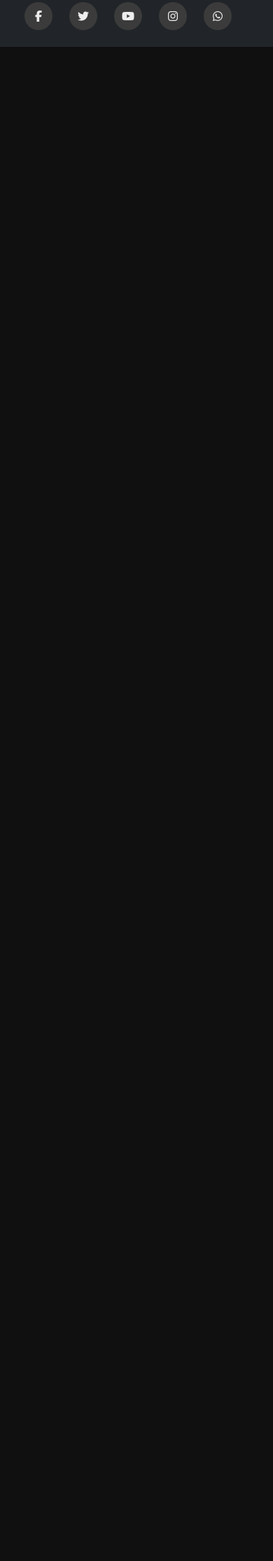
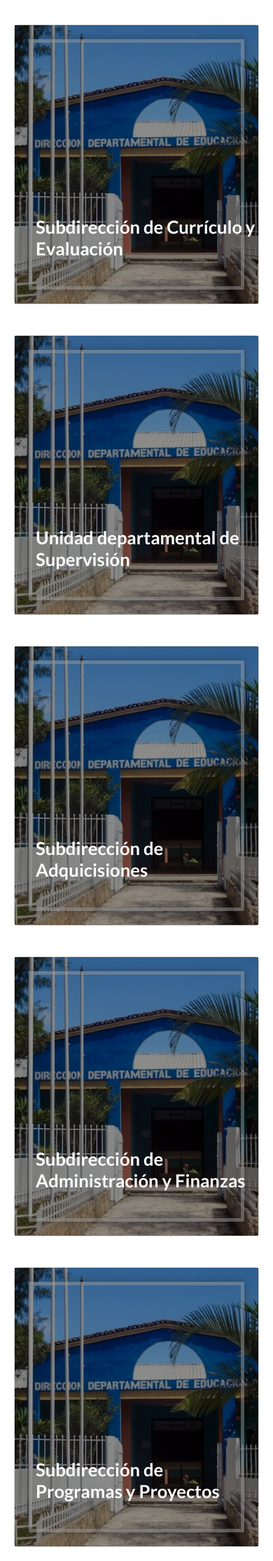
Before and after one commit to OPCODE7/departamentalcopan, a PHP site: page /departamentalcopan/operations in a window 390 px wide. Shown: the part 1924-4155 px from the top of the page at 70% size. Before the commit the page ends 1991 px from the top, so only its background shows below. Run offline with PHP 8.4, Linux system fonts and the light colour scheme.

Commit message:
Init layout uti view

```diff
--- a/app/views/layout.view.php
+++ b/app/views/layout.view.php
@@ -171,7 +171,7 @@ $titleFormat = strtoupper($replaceSlashUrl);
 
             </section>
         </main>
-        <span class="fa-solid fa-arrow-up text-white text-decoration-none rounded-circle bg-blue d-flex align-items-center justify-content-center position-fixed cursor-pointer z-3 visually-hidden" style="width: 3em;height: 3em;bottom: 10vh;right: 3vh;" id="go-top"></span>
+        <span class="fa-solid fa-arrow-up text-white text-decoration-none rounded-circle bg-blue d-flex align-items-center justify-content-center position-fixed cursor-pointer z-3 visually-hidden shadow-lg" style="width: 3em;height: 3em;bottom: 10vh;right: 3vh;" id="go-top"></span>
 
         <footer class="footer-bg w-100 text-secondary mt-4">
             <div class="row bg-very-dark px-md-5 w-100 mx-0 py-5">
--- /dev/null
+++ b/app/views/operations.view.php
@@ -0,0 +1,142 @@
+<div class="row my-4 px-3 px-md-4 px-lg-5">
+    <h2 class="fw-bold text-center col-12">Operaciones Administrativas de la Dirección Departamental de Educación Copán</h2>
+
+    <h5 class="fw-semibold col-12 text-start my-5">Operaciones Direcciones Municipales</h5>
+
+
+    <section class="cards-utilities w-100 px-3 px-md-4 px-lg-5">
+        <div class="row">
+            <div class="col-xs-12 col-sm-6 col-lg-3 mt-4 mt-md-0">
+                <div class="card">
+                    <div class="cover item-a">
+                        <h1> Nubes <br>Municipales</h1>
+                        <div class="card-back">
+                            <span>Comunicación efectiva y pertinente de la Dirección Departamental con los Directores Municipales y Directores de Centros Educativos.</span>
+                            <a href="#" class="ov-btn-slide-left text-decoration-none">Ver</a>
+                        </div>
+                    </div>
+                </div>
+            </div>
+            <div class="col-xs-12 col-sm-6 col-lg-3 mt-4 mt-md-0">
+                <div class="card">
+                    <div class="cover item-b">
+                        <h1> Direcciones <br>Muncipales</h1>
+                        <div class="card-back">
+                            <span>Espacio destinado a las Direcciones Municipales.</span>
+                            <a href="#" class="ov-btn-slide-left text-decoration-none">Ver</a>
+                        </div>
+                    </div>
+                </div>
+            </div>
+        </div>
+    </section>
+
+    <h5 class="fw-semibold col-12 text-start my-5">Operaciones de las unidades y subdirecciones</h5>
+
+
+    <section class="cards-utilities w-100 px-3 px-md-4 px-lg-5">
+        <div class="row">
+            <div class="col-xs-12 col-sm-6 col-lg-3 mt-4 mt-md-0">
+                <div class="card">
+                    <div class="cover item-a">
+                        <h1> Unidad departamental de tecnología informática<br></h1>
+                        <div class="card-back">
+                            <a href="#" class="ov-btn-slide-left text-decoration-none">Ver</a>
+                        </div>
+                    </div>
+                </div>
+            </div>
+            <div class="col-xs-12 col-sm-6 col-lg-3 mt-4 mt-md-0">
+                <div class="card">
+                    <div class="cover item-b">
+                        <h1> Subdirección de Currículo y <br>Evaluación</h1>
+                        <div class="card-back">
+                            <a href="#" class="ov-btn-slide-left text-decoration-none">Ver</a>
+                        </div>
+                    </div>
+                </div>
+            </div>
+            <div class="col-xs-12 col-sm-6 col-lg-3 mt-4 mt-md-0">
+                <div class="card">
+                    <div class="cover item-b">
+                        <h1> Unidad departamental de <br>Supervisión</h1>
+                        <div class="card-back">
+                            <a href="#" class="ov-btn-slide-left text-decoration-none">Ver</a>
+                        </div>
+                    </div>
+                </div>
+            </div>
+            <div class="col-xs-12 col-sm-6 col-lg-3 mt-4 mt-md-0">
+                <div class="card">
+                    <div class="cover item-b">
+                        <h1> Subdirección de <br>Adquicisiones</h1>
+                        <div class="card-back">
+                            <a href="#" class="ov-btn-slide-left text-decoration-none">Ver</a>
+                        </div>
+                    </div>
+                </div>
+            </div>
+            <div class="col-xs-12 col-sm-6 col-lg-3 mt-4 mt-md-0">
+                <div class="card">
+                    <div class="cover item-b">
+                        <h1> Subdirección de <br>Administración y Finanzas</h1>
+                        <div class="card-back">
+                            <a href="#" class="ov-btn-slide-left text-decoration-none">Ver</a>
+                        </div>
+                    </div>
+                </div>
+            </div>
+            <div class="col-xs-12 col-sm-6 col-lg-3 mt-4 mt-md-0">
+                <div class="card">
+                    <div class="cover item-b">
+                        <h1> Subdirección de <br>Programas y Proyectos</h1>
+                        <div class="card-back">
+                            <a href="#" class="ov-btn-slide-left text-decoration-none">Ver</a>
+                        </div>
+                    </div>
+                </div>
+            </div>
+            <div class="col-xs-12 col-sm-6 col-lg-3 mt-4 mt-md-0">
+                <div class="card">
+                    <div class="cover item-b">
+                        <h1> Subdirección de <br>Modalidades Educativas</h1>
+                        <div class="card-back">
+                            <a href="#" class="ov-btn-slide-left text-decoration-none">Ver</a>
+                        </div>
+                    </div>
+                </div>
+            </div>
+            <div class="col-xs-12 col-sm-6 col-lg-3 mt-4 mt-md-0">
+                <div class="card">
+                    <div class="cover item-b">
+                        <h1> Subdirección de <br>Talento Humano</h1>
+                        <div class="card-back">
+                            <a href="#" class="ov-btn-slide-left text-decoration-none">Ver</a>
+                        </div>
+                    </div>
+                </div>
+            </div>
+            <div class="col-xs-12 col-sm-6 col-lg-3 mt-4 mt-md-0">
+                <div class="card">
+                    <div class="cover item-b">
+                        <h1> Unidad Departamental de <br>Planificación y Evaluación</h1>
+                        <div class="card-back">
+                            <a href="#" class="ov-btn-slide-left text-decoration-none">Ver</a>
+                        </div>
+                    </div>
+                </div>
+            </div>
+            <div class="col-xs-12 col-sm-6 col-lg-3 mt-4 mt-md-0">
+                <div class="card">
+                    <div class="cover item-b">
+                        <h1> Subdirección de <br>Servicios Educativos</h1>
+                        <div class="card-back">
+                            <a href="#" class="ov-btn-slide-left text-decoration-none">Ver</a>
+                        </div>
+                    </div>
+                </div>
+            </div>
+        </div>
+    </section>
+
+</div>
--- a/public/css/custom_styles/styles.css
+++ b/public/css/custom_styles/styles.css
@@ -46,6 +46,25 @@ body {
 
 .bg-very-dark {
   background-color: var(--very-dark);
+}
+
+.btn-blue {
+  background-color: var(--blue);
+  color: var(--very-light-gray);
+}
+
+.btn-blue:hover {
+  opacity: 0.9;
+}
+
+.btn-outline-blue {
+  border: 1px solid var(--blue);
+  color: var(--blue);
+}
+
+.btn-outline-blue:hover {
+  background-color: var(--blue);
+  color: var(--very-light-gray);
 }
 
 /* SLIDER TOP HOME */
@@ -401,6 +420,23 @@ body {
   float: left;
   padding: 100px 0;
 }
+
+/* UTI SECTION */
+
+.aside-links-uti {
+  color: var(--blue);
+}
+
+.aside-links-uti > a {
+  color: inherit;
+}
+
+.aside-links-uti:hover {
+  background-color: var(--blue);
+  color: var(--very-light-gray);
+  transition: all 0.3s;
+}
+
 @media (min-width: 768px) {
 }
 
```
Also changed, not shown: app/views/home.view.php (+15 -11 lines), app/views/uti.view.php (added, +42 -0 lines).
